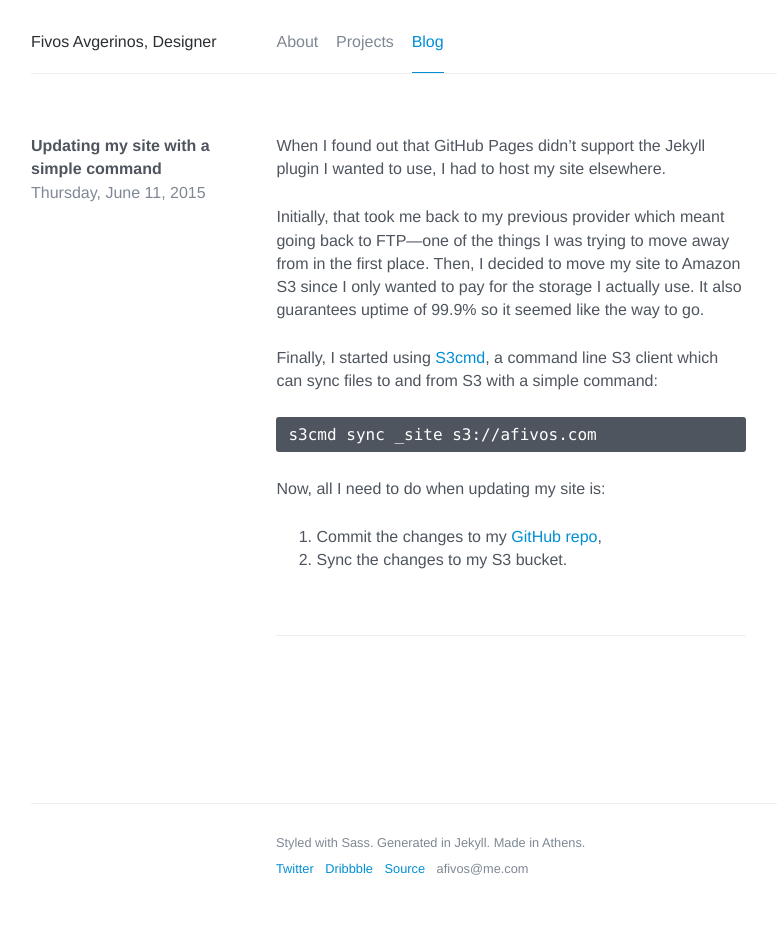
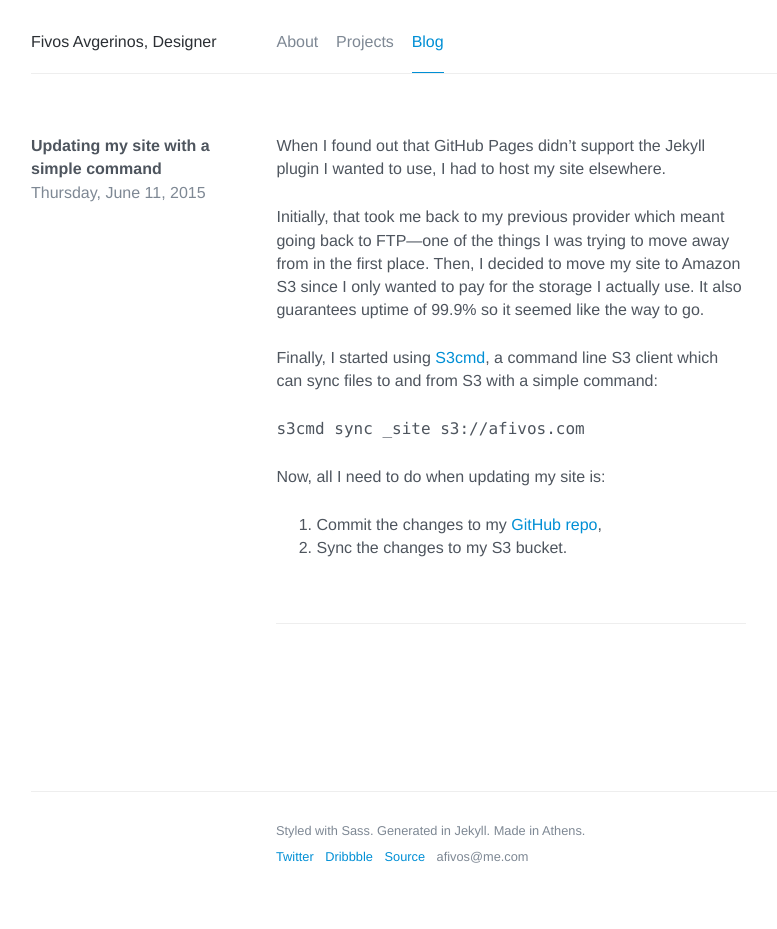
Before and after one commit to afivos/afivos.com, a Jekyll site: the page built from _posts/2015-06-11-updating-my-site-with-a-simple-command.md, in a window 1280 px wide. Shown: the whole page, without its empty margins (129-906 px from the left). Built offline with Jekyll 4.4.1, drawn with Linux system fonts in a browser that asks for light colours; nearby versions of some CDN libraries; comment, search, counter and statistics services are not loaded.

Commit message:
Update pre & code styles

```diff
--- a/_sass/partials/_typography.scss
+++ b/_sass/partials/_typography.scss
@@ -51,25 +51,19 @@ pre {
 	margin-bottom: 1.55rem;
 }
 
+code,
 pre {
-	background-color: $color-main-text;
-	color: $color-white;
-	padding: 6px 12px;
-	overflow: auto;
-	white-space: pre;
-	word-wrap: normal;
-	border-radius: 3px;
 	font-family: $font-code;
 }
 
-code {
-	background-color: #fafafb;
-	padding: 0 3px;
-	color: $color-main-text-dark;
-	@extend %strong;
-	font-family: $font-code;
-	border-radius: 3px;
-	border: 1px solid #f0f2f3;
+pre {
+	overflow: scroll;
+	-webkit-overflow-scrolling: touch;
+	word-wrap: normal;
+
+	@media (min-width: $screen-md) {
+		width: calc(150% + #{$gutter/2});
+	}
 }
 
 i[class^="fa"]:after,
```
